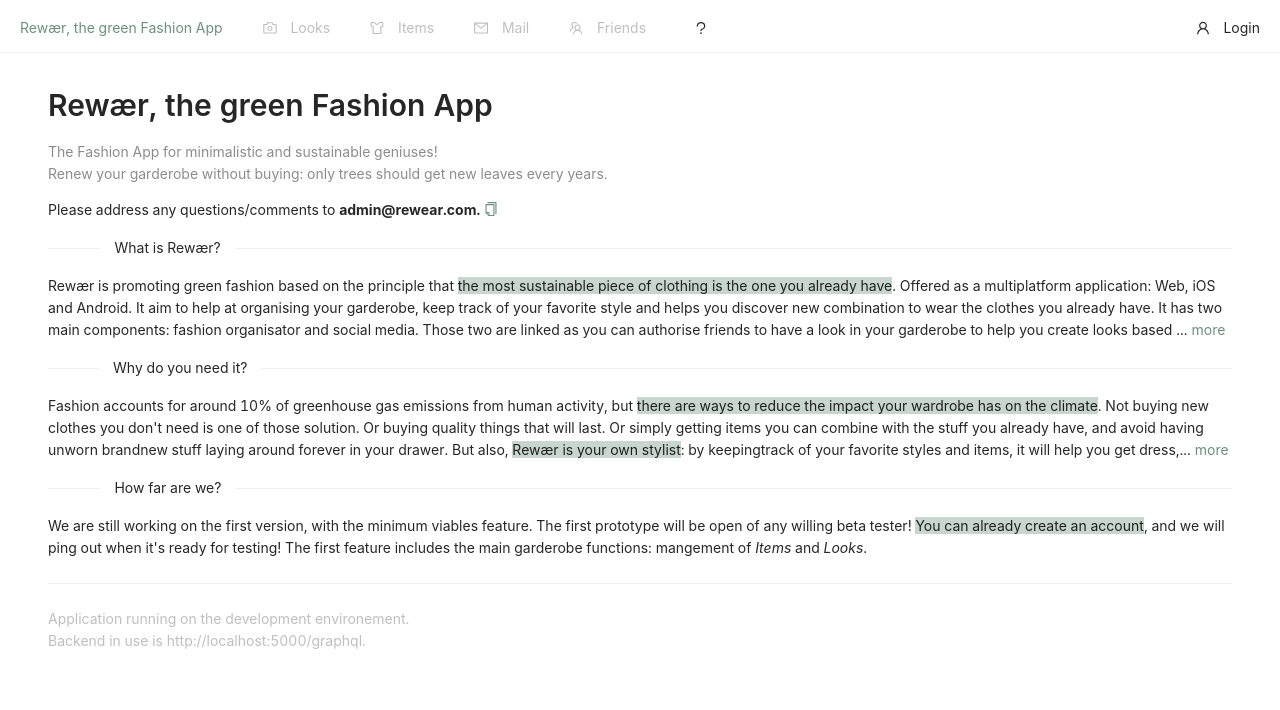
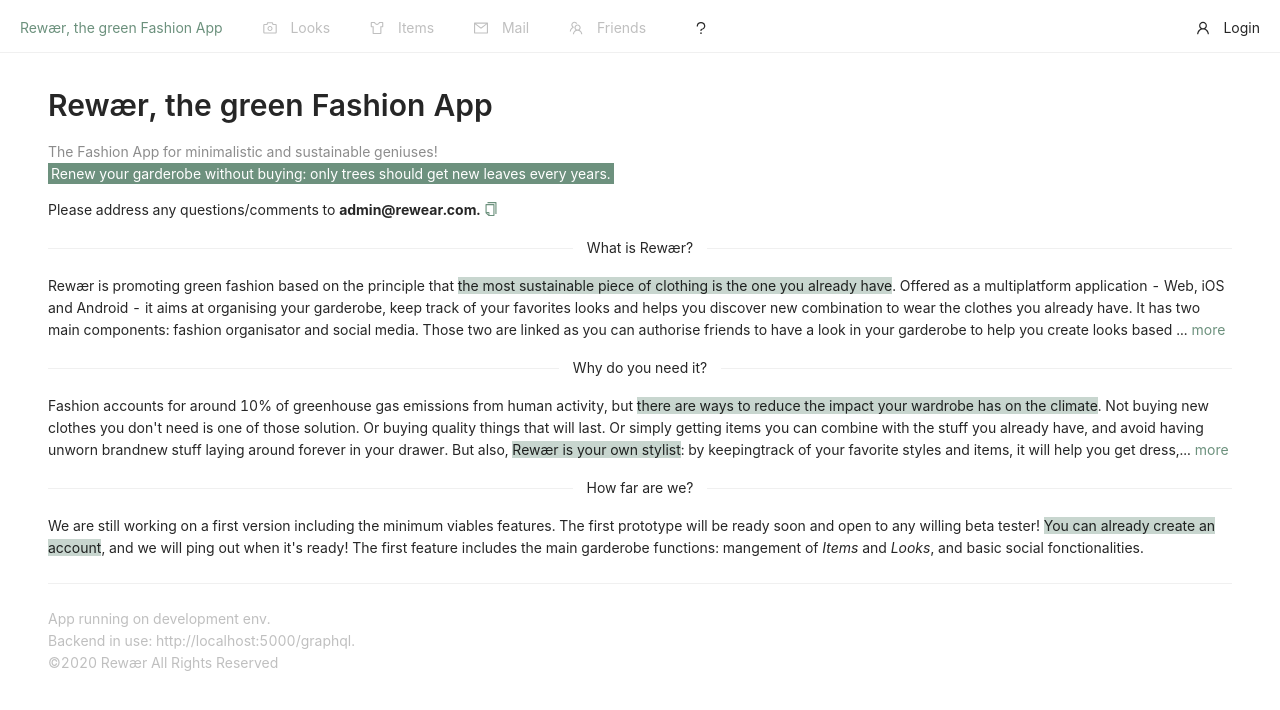
Before and after one commit to vanStaen/rewaer_frontend, a React (Create React App) app: page /info in a window 1280 px wide. Shown: the top 710 px of the page. Built offline with nearby package versions, Linux system fonts and the light colour scheme.

Commit message:
info update

```diff
--- a/src/pages/Info.js
+++ b/src/pages/Info.js
@@ -10,9 +10,10 @@ class InfoPage extends Component {
         <Title level={2}>Rewær, the green Fashion App</Title>
         <Paragraph>
           <Text type="secondary">
-            The Fashion App for minimalistic and sustainable geniuses! <br/> Renew
-            your garderobe without buying: only trees should get new leaves every
-            years.
+            The Fashion App for minimalistic and sustainable geniuses! <br/>
+            <span style={{ background: "#6d917e", color:"#FFFFFF", padding: "2px 3px" }}>
+            Renew your garderobe without buying:
+            only trees should get new leaves every years.</span>
           </Text>
         </Paragraph>
         <Paragraph
@@ -24,7 +25,7 @@ class InfoPage extends Component {
           Please address any questions/comments to <b>admin@rewear.com.</b>
         </Paragraph>
 
-        <Divider orientation="left" plain>
+        <Divider plain>
           What is Rewær?
         </Divider>
         <Paragraph ellipsis={{ rows: 3, expandable: true, symbol: "more" }}>
@@ -32,9 +33,9 @@ class InfoPage extends Component {
           <span style={{ background: "#C8D6CF" }}>
             the most sustainable piece of clothing is the one you already have
           </span>
-          . Offered as a multiplatform application: Web, iOS and Android. It
-          aim to help at organising your garderobe, keep track of your favorite
-          style and helps you discover new combination to wear the clothes you
+          . Offered as a multiplatform application - Web, iOS and Android - it
+          aims at organising your garderobe, keep track of your favorites
+          looks and helps you discover new combination to wear the clothes you
           already have. It has two main components: fashion organisator and
           social media. Those two are linked as you can authorise friends to
           have a look in your garderobe to help you create looks based on your
@@ -42,7 +43,7 @@ class InfoPage extends Component {
           and share items with your hand pick best friends.
         </Paragraph>
 
-        <Divider orientation="left" plain>
+        <Divider plain>
           Why do you need it?
         </Divider>
         <Paragraph ellipsis={{ rows: 3, expandable: true, symbol: "more" }}>
@@ -60,16 +61,17 @@ class InfoPage extends Component {
         clothes, and have the feeling of a brand new garderobe, without spending a cent!{" "}
         </Paragraph>
 
-        <Divider orientation="left" plain>
+        <Divider plain>
           How far are we?
         </Divider>
         <Paragraph ellipsis={{ rows: 3, expandable: true, symbol: "more" }}>
-          We are still working on the first version, with the minimum viables feature.
-          The first prototype will be open of any willing beta tester!{" "}
+          We are still working on a first version including the minimum viables features.
+          The first prototype will be ready soon and open to any willing beta tester!{" "}
         <span style={{ background: "#C8D6CF" }}>You can already create an account
         </span>,
-          and we will ping out when it's ready for testing! The first feature includes
-          the main garderobe functions: mangement of <em>Items</em> and <em>Looks</em>.
+          and we will ping out when it's ready! The first feature includes
+          the main garderobe functions: mangement of <em>Items</em> and <em>Looks</em>, and basic
+          social fonctionalities.
         </Paragraph>
 
         {/*
@@ -84,19 +86,11 @@ class InfoPage extends Component {
 
         <Divider />
         <Paragraph disabled>
-          Application running on the {process.env.NODE_ENV} environement.<br/>
-          Backend in use is {process.env.REACT_APP_API_URL}.
+          App running on {process.env.NODE_ENV} env.<br/>
+          Backend in use: {process.env.REACT_APP_API_URL}.<br/>
+          ©2020 Rewær All Rights Reserved
         </Paragraph>
 
-        {/*
-        <Text type="secondary">
-          Rewær
-          <Divider type="vertical" />
-          Berlin
-          <Divider type="vertical" />
-          ©2020 All Rights Reserved
-        </Text>
-        */}
       </div>
     );
   }
```
